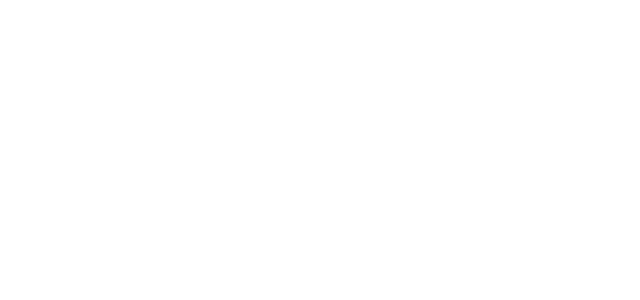
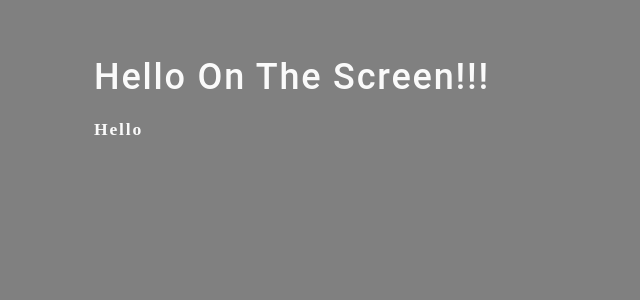
Before and after one commit to TannerCarter/portfolio-react, a React (Create React App) app: page / in a window 1280 px wide. Shown: the top 300 px of the page, without its empty margins (0-640 px from the left). Built offline with nearby package versions, Linux system fonts and the light colour scheme.

Commit message:
Added About component

```diff
--- a/src/App.js
+++ b/src/App.js
@@ -1,8 +1,15 @@
 import React from "react";
 import "./App.css";
+import About from "./components/About";
 
 function App() {
-  return <div></div>;
+  return (
+    <div>
+      <main>
+        <About></About>
+      </main>
+    </div>
+  );
 }
 
 export default App;
--- /dev/null
+++ b/src/components/About/index.js
@@ -0,0 +1,14 @@
+import React from "react";
+
+function About() {
+  return (
+    <section>
+      <h1 id="about">Hello On The Screen!!!</h1>
+      <p className="my-2" style={{ width: "100%" }}>
+        Hello
+      </p>
+    </section>
+  );
+}
+
+export default About;
--- a/src/index.css
+++ b/src/index.css
@@ -1,13 +1,291 @@
+main {
+  margin: 0 auto;
+  max-width: 90%;
+  padding: 50px 30px;
+}
+:root {
+  --primary: #8c54ff;
+  --secondary: #f3a847;
+  --tertiary: #b12704;
+  --light: #fafafa;
+  --gray: #808080;
+  --darker: #111111;
+  --error: rgb(228, 46, 1);
+  --spacing-one: calc(1rem * 0.5);
+  --spacing-two: calc(1rem);
+  --spacing-five: calc(2.5rem);
+}
+
+* {
+  box-sizing: border-box;
+}
+
+html,
+body {
+  min-height: 100%;
+}
+
 body {
   margin: 0;
-  font-family: -apple-system, BlinkMacSystemFont, 'Segoe UI', 'Roboto', 'Oxygen',
-    'Ubuntu', 'Cantarell', 'Fira Sans', 'Droid Sans', 'Helvetica Neue',
-    sans-serif;
-  -webkit-font-smoothing: antialiased;
-  -moz-osx-font-smoothing: grayscale;
+  padding: 0;
+  font-weight: 600;
+  line-height: 1.5;
+  font-size: 18px;
+  letter-spacing: 0.1em;
+  background: var(--gray);
+  color: var(--light);
+  font-family: "Poiret One";
 }
 
-code {
-  font-family: source-code-pro, Menlo, Monaco, Consolas, 'Courier New',
-    monospace;
+h1,
+h2,
+h3,
+h4,
+h5,
+h6 {
+  font-family: "Roboto", sans-serif;
+  font-weight: 500;
+  margin: 5px 0;
+  line-height: 1.25;
 }
+
+h1 {
+  font-size: 2.25rem;
+}
+
+h2 {
+  font-size: 2rem;
+}
+
+h3 {
+  font-size: 1.75rem;
+}
+
+h4 {
+  font-size: 1.5rem;
+}
+
+h5 {
+  font-size: 1.25rem;
+}
+
+h6 {
+  font-size: 1rem;
+}
+
+p {
+  font-size: 1.1rem;
+  margin-top: 0;
+}
+
+a {
+  color: var(--tertiary);
+  text-decoration: none;
+  font-weight: bold;
+}
+
+a:hover {
+  text-decoration: underline;
+}
+
+header {
+  background: var(--dark);
+}
+
+header a {
+  color: var(--light);
+}
+
+button {
+  font-size: 1rem;
+  text-decoration: none;
+  padding: 0.25rem 1rem;
+  border-radius: 0.5rem;
+  border: none;
+  outline: none;
+  cursor: pointer;
+  margin: 0 1px;
+  background-color: var(--secondary);
+}
+
+button:hover {
+  opacity: 0.8;
+}
+
+button[disabled] {
+  cursor: default;
+  opacity: 0.8;
+}
+
+img {
+  max-width: 100%;
+}
+
+span[role="img"] {
+  cursor: default;
+}
+
+form {
+  width: 40%;
+}
+
+input {
+  font-size: 1rem;
+  padding: 0.25rem;
+  border: 1px solid var(--dark);
+  outline: none;
+  border-radius: 3px;
+  transition: box-shadow 0.2s;
+}
+
+input:focus {
+  border: 1px solid var(--secondary);
+  box-shadow: 0 0 0.25rem rgba(0, 0, 0, 0.5);
+}
+
+li {
+  list-style: none;
+}
+
+nav a:hover {
+  text-decoration: none;
+}
+
+nav li {
+  cursor: pointer;
+}
+
+textarea {
+  width: 600px;
+  height: 120px;
+  border: 3px solid #cccccc;
+  padding: 5px;
+}
+
+.container {
+  width: 85%;
+  max-width: 1200px;
+  margin-left: auto;
+  margin-right: auto;
+}
+
+.flex-row {
+  display: flex;
+  flex-wrap: wrap;
+}
+
+.space-between {
+  justify-content: space-between;
+}
+
+.flex-end {
+  justify-content: flex-end;
+}
+
+.mx-1 {
+  margin-right: var(--spacing-one);
+  margin-left: var(--spacing-one);
+}
+
+.mx-2 {
+  margin-right: var(--spacing-two);
+  margin-left: var(--spacing-two);
+}
+
+.my-1 {
+  margin-top: var(--spacing-one);
+  margin-bottom: var(--spacing-one);
+}
+
+.my-2 {
+  margin-top: var(--spacing-two);
+  margin-bottom: var(--spacing-two);
+}
+
+.my-5 {
+  margin-top: var(--spacing-five);
+  margin-bottom: var(--spacing-five);
+}
+
+.px-1 {
+  padding-right: var(--spacing-one);
+  padding-left: var(--spacing-one);
+}
+
+.px-2 {
+  padding-right: var(--spacing-two);
+  padding-left: var(--spacing-two);
+}
+
+.py-1 {
+  padding-top: var(--spacing-one);
+  padding-bottom: var(--spacing-one);
+}
+
+.py-2 {
+  padding-top: var(--spacing-two);
+  padding-bottom: var(--spacing-two);
+}
+
+.card {
+  width: 25%;
+  text-align: center;
+}
+
+.img-thumbnail {
+  width: auto;
+  height: 300px;
+  margin-bottom: 50px;
+  cursor: pointer;
+}
+
+.modalBackdrop {
+  background: rgba(0, 0, 0, 0.65);
+  bottom: 0;
+  left: 0;
+  overflow: auto;
+  position: fixed;
+  right: 0;
+  top: 0;
+  z-index: 1;
+}
+
+.modalContainer {
+  background: var(--darker);
+  border-radius: 5px;
+  max-width: 100%;
+  margin: 50px auto;
+  padding: 15px;
+  width: 960px;
+}
+
+.modalTitle {
+  font-size: 18px;
+  font-weight: 600;
+  margin-bottom: 25px;
+}
+
+button {
+  background: var(--primary);
+  border: 0;
+  border-radius: 5px;
+  color: #fff;
+  cursor: pointer;
+  font-size: 16px;
+  font-weight: 600;
+  margin-bottom: 30px;
+  padding: 10px 15px;
+}
+
+a {
+  border-radius: 5px;
+  color: var(--primary);
+  font-weight: 600;
+  padding: 2px 4px;
+  margin-left: -2px;
+  margin-right: -2px;
+}
+
+.navActive {
+  color: var(--secondary);
+}
```
Also changed, not shown: src/components/Nav/index.js (added).
